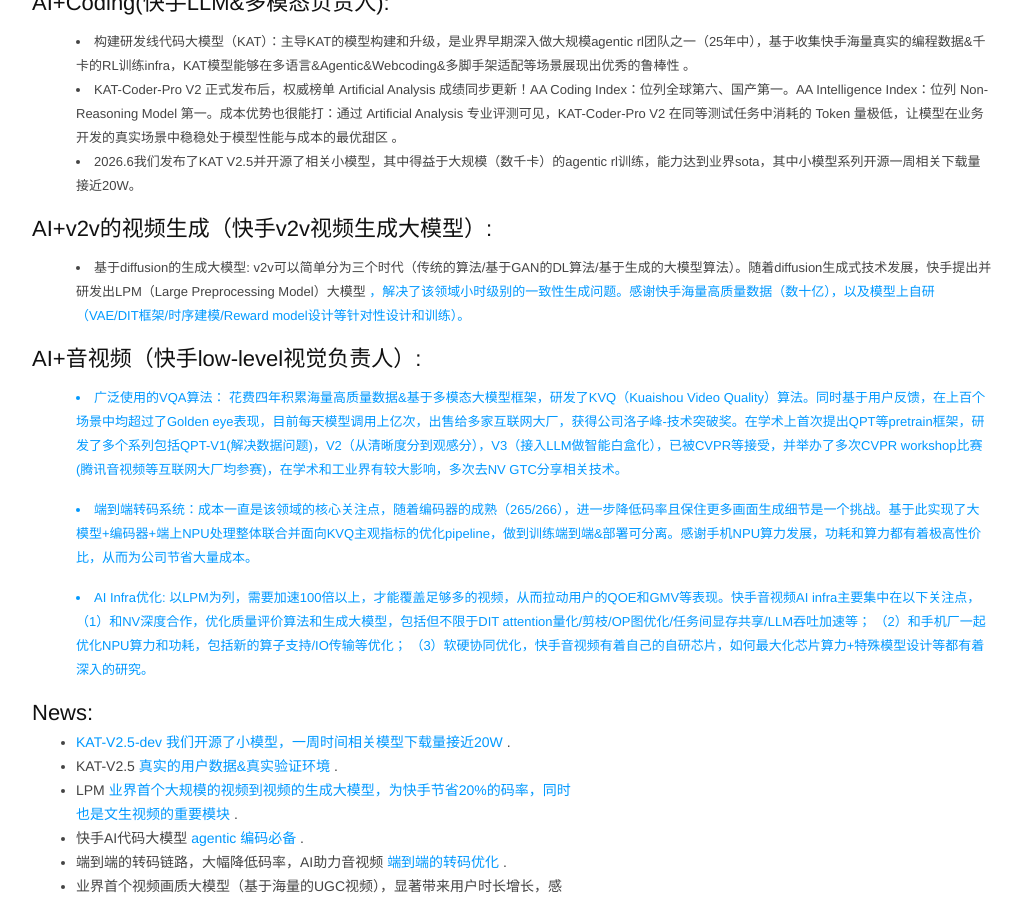
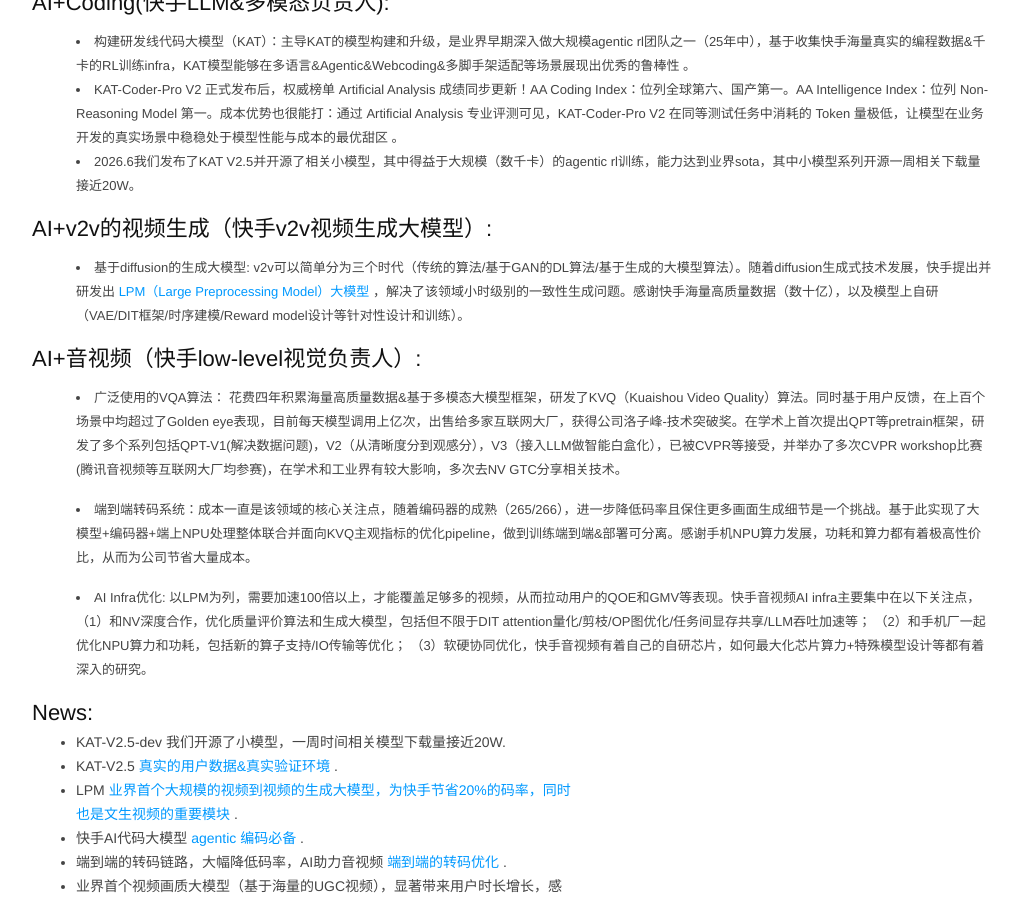
Before and after one commit to msunming/msunming.github.io, a Jekyll site: the page index.html, which Jekyll copies as it is, in a window 1280 px wide and 900 px high, scrolled down 878 px. Shown: the whole window, without its empty margins (128-1150 px from the left). Built offline with Jekyll 4.4.1, drawn with Linux system fonts in a browser that asks for light colours; part of the change alters nothing that is shown.

```diff
--- a/index.html
+++ b/index.html
@@ -476,7 +476,7 @@ pre .markdown .emphasis {
 		<h2>AI+v2v的视频生成（快手v2v视频生成大模型）:</h2>
 
 		<p>
-	    	<li> 基于diffusion的生成大模型: v2v可以简单分为三个时代（传统的算法/基于GAN的DL算法/基于生成的大模型算法）。随着diffusion生成式技术发展，快手提出并研发出LPM（Large Preprocessing Model）大模型 <a href="https://arxiv.org/pdf/2607.13460"> ，解决了该领域小时级别的一致性生成问题。感谢快手海量高质量数据（数十亿），以及模型上自研（VAE/DIT框架/时序建模/Reward model设计等针对性设计和训练）。 </li>
+	    	<li> 基于diffusion的生成大模型: v2v可以简单分为三个时代（传统的算法/基于GAN的DL算法/基于生成的大模型算法）。随着diffusion生成式技术发展，快手提出并研发出 <a href="https://arxiv.org/pdf/2607.13460"> LPM（Large Preprocessing Model）大模型 </a> ，解决了该领域小时级别的一致性生成问题。感谢快手海量高质量数据（数十亿），以及模型上自研（VAE/DIT框架/时序建模/Reward model设计等针对性设计和训练）。 </li>
 		</p>
 
 		<h2>AI+音视频（快手low-level视觉负责人）:</h2>
@@ -497,7 +497,7 @@ pre .markdown .emphasis {
 
 	        <h2>News:</h2>
 		<ul>
-		<li> KAT-V2.5-dev <a href="https://huggingface.co/Kwaipilot/KAT-Coder-V2.5-Dev"> 我们开源了小模型，一周时间相关模型下载量接近20W </a> .</li>
+		<li> KAT-V2.5-dev <a href="https://huggingface.co/Kwaipilot/KAT-Coder-V2.5-Dev"> </a>我们开源了小模型，一周时间相关模型下载量接近20W.</li>
 		<li> KAT-V2.5 <a href="https://arxiv.org/abs/2607.05471"> 真实的用户数据&真实验证环境 </a> .</li>
 		<li> LPM <a href="https://arxiv.org/pdf/2607.13460"> 业界首个大规模的视频到视频的生成大模型，为快手节省20%的码率，同时也是文生视频的重要模块 </a> .</li>
 		<li> 快手AI代码大模型 <a href="https://mp.weixin.qq.com/s/NLsNjSpVIRyZaFxKJ0D-Fw"> agentic 编码必备 </a> .</li>
```
